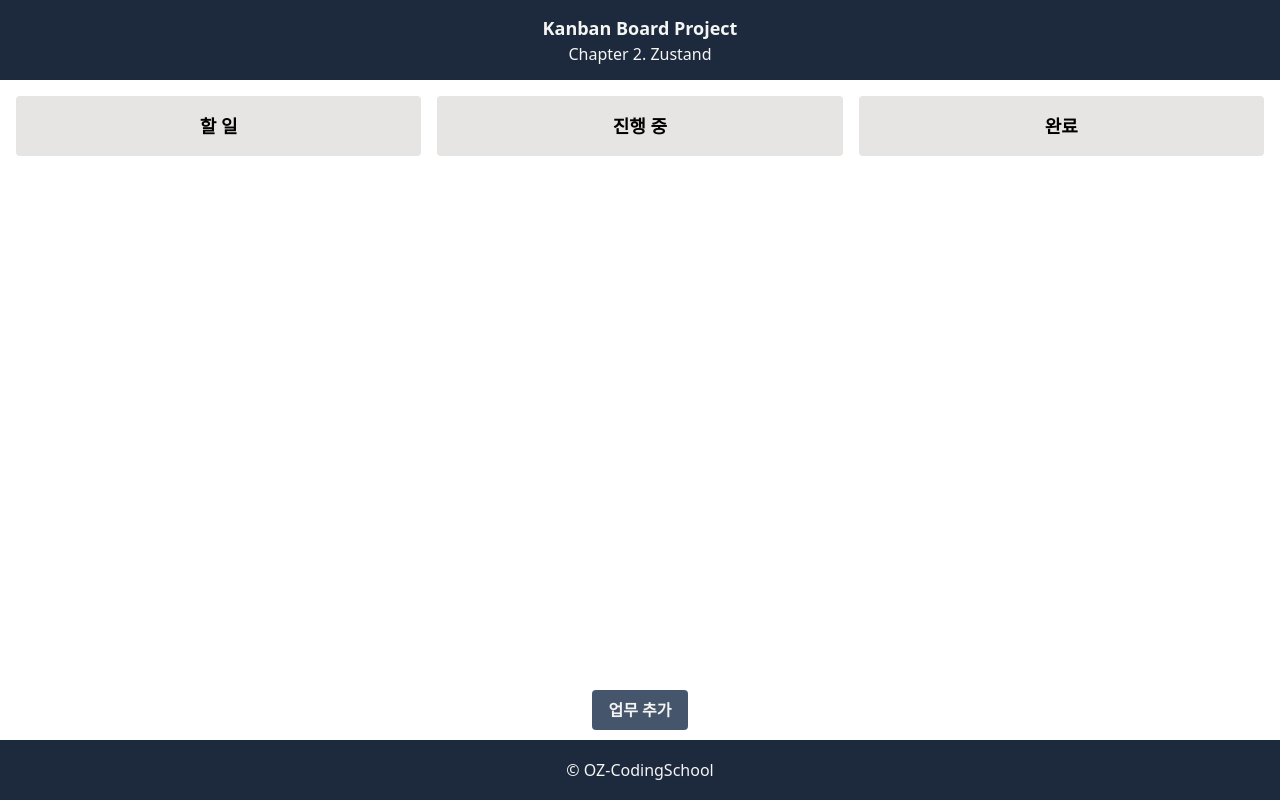
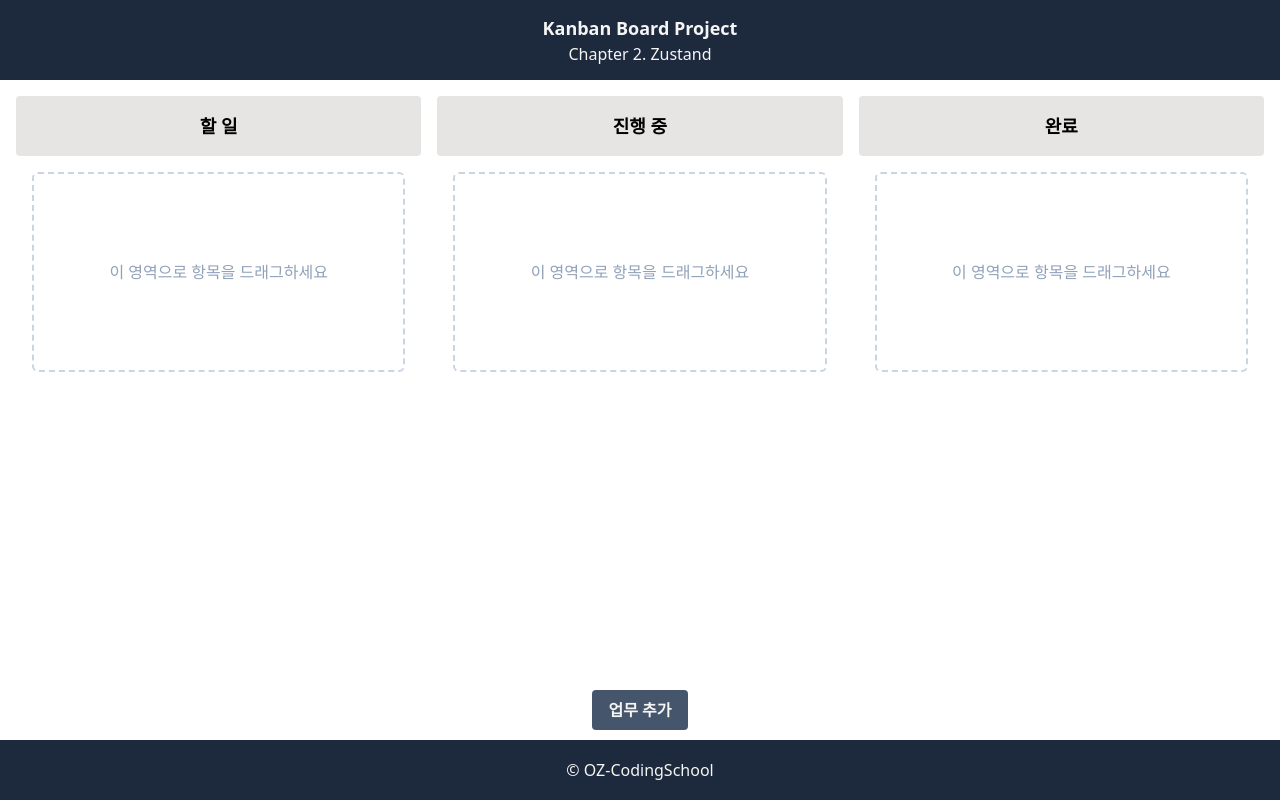
Before and after one commit to yongarframe/oz_react_deepening_15_2_answer, a React (Vite) app: page / in a window 1280 px wide. Built offline with nearby package versions, Linux system fonts and the light colour scheme.

Commit message:
dnd 라이브러리 활용한 드래그앤 드랍 칸반보드내에서 안됨

```diff
--- a/package.json
+++ b/package.json
@@ -10,6 +10,9 @@
     "preview": "vite preview"
   },
   "dependencies": {
+    "@dnd-kit/core": "^6.3.1",
+    "@dnd-kit/sortable": "^10.0.0",
+    "@dnd-kit/utilities": "^3.2.2",
     "@tailwindcss/vite": "^4.0.17",
     "react": "^18.2.0",
     "react-dom": "^18.2.0",
--- a/src/App.jsx
+++ b/src/App.jsx
@@ -1,8 +1,70 @@
 import Boards from './components/Boards';
 import Controller from './components/Controller';
+import { DndContext, DragOverlay, PointerSensor, rectIntersection, useSensor, useSensors } from '@dnd-kit/core';
+import { useBoardStore } from './store';
+import { useState } from 'react';
+import { arrayMove } from '@dnd-kit/sortable';
 
 function App() {
+  const { data, updateBoardType, reorderItems } = useBoardStore();
+  const [activeId, setActiveId] = useState(null);
+  const activeItem = activeId ? data.find((item) => item.id === activeId) : null;
+  const sensors = useSensors(useSensor(PointerSensor, { activationConstraint: { distance: 5 } }));
+
+  const handleDragStart = (event) => {
+    const { active } = event;
+    setActiveId(active.id);
+  };
+
+  const handleDragOver = (event) => {
+    const { active, over } = event;
+
+    if (!over) return;
+
+    const activeItem = data.find((item) => item.id === active.id);
+    if (!activeItem) return;
+    if (over.data?.current?.type && activeItem.type !== over.data.current.type && active.id !== over.id) {
+      updateBoardType(active.id, over.data.current.type);
+    }
+  };
+
+  const handleDragEnd = (event) => {
+    const { active, over } = event;
+
+    if (!over) {
+      setActiveId(null);
+      return;
+    }
+
+    const activeItem = data.find((item) => item.id === active.id);
+    if (!activeItem) {
+      setActiveId(null);
+      return;
+    }
+
+    if (over.data?.current?.type && activeItem.type !== over.data.current.type) {
+      updateBoardType(active.id, over.data.current.type);
+    } else if (over.id !== active.id) {
+      const activeIndex = data.findIndex((item) => item.id === active.id);
+      const overIndex = data.findIndex((item) => item.id === over.id);
+
+      if (activeIndex !== -1 && overIndex !== -1) {
+        const newItems = arrayMove(data, activeIndex, overIndex);
+        reorderItems(newItems);
+      }
+    }
+
+    setActiveId(null);
+  };
+
   return (
+    <DndContext
+      sensors={sensors}
+      collisionDetection={rectIntersection}
+      onDragStart={handleDragStart}
+      ondragEnd={handleDragEnd}
+      onDragOver={handleDragOver}
+    >
       <div className="flex flex-col h-screen">
         <header className="w-full h-[80px] bg-slate-800 flex flex-col items-center justify-center text-stone-100">
           <p className="text-lg font-semibold">Kanban Board Project</p>
@@ -20,6 +82,22 @@ function App() {
           <p>&copy; OZ-CodingSchool</p>
         </footer>
       </div>
+      <DragOverlay>
+        {activeId && activeItem && (
+          <div className="bg-white shadow-xl rounded-md p-4 w-full">
+            <div className="flex items-center justify-between">
+              <h3 className="text-lg font-semibold">{activeItem.title}</h3>
+              {activeItem.type === 'todo' && <div className="animate-pulse w-2 h-2 rounded-full bg-green-500"></div>}
+              {activeItem.type === 'inprogress' && (
+                <div className="animate-pulse w-2 h-2 rounded-full bg-amber-500"></div>
+              )}
+              {activeItem.type === 'done' && <div className="animate-pulse w-2 h-2 rounded-full bg-red-500"></div>}
+            </div>
+            <p className="text-sm text-gray-500">{activeItem.created_at}</p>
+          </div>
+        )}
+      </DragOverlay>
+    </DndContext>
   );
 }
 
--- a/src/components/Boards.jsx
+++ b/src/components/Boards.jsx
@@ -3,6 +3,8 @@ import BoardDetailModal from './BoardDetailModal';
 import { useBoardStore } from '../store';
 import BoardConfirmModal from './BoardConfirmModal';
 import BoardEditModal from './BoardEditModal';
+import { useDroppable } from '@dnd-kit/core';
+import { SortableContext, useSortable, verticalListSortingStrategy } from '@dnd-kit/sortable';
 
 const typeToKorean = (type) => {
   switch (type) {
@@ -18,6 +20,14 @@ const typeToKorean = (type) => {
 };
 
 const Boards = ({ type }) => {
+  const { setNodeRef, isOver } = useDroppable({
+    id: type,
+    data: {
+      type,
+      accepts: ['todo', 'inprogress', 'done'],
+    },
+  });
+
   const { data } = useBoardStore();
   const filteredData = data.filter((item) => item.type === type);
   const [item, setItem] = useState(null);
@@ -57,26 +67,24 @@ const Boards = ({ type }) => {
   };
 
   return (
-    <div className="w-full flex flex-col">
+    <div
+      ref={setNodeRef}
+      className={`w-full flex flex-col ${isOver ? 'bg-slate-200 rounded-md ring-2 ring-slate-400 ring-inset' : ''}`}
+    >
       <div className="w-full h-[60px] bg-stone-200 rounded-sm flex items-center justify-center">
         <p className="text-lg font-semibold">{typeToKorean(type)}</p>
       </div>
       <div className="flex flex-col gap-2 p-4">
-        {filteredData.map((item) => (
-          <div
-            onClick={() => handleModalOpen(item)}
-            key={item.id}
-            className="bg-white hover:bg-stone-100 shadow-md rounded-md p-4 cursor-pointer"
-          >
-            <div className="flex items-center justify-between">
-              <h3 className="text-lg font-semibold">{item.title}</h3>
-              {item.type === 'todo' && <div className="animate-pulse w-2 h-2 rounded-full bg-green-500"></div>}
-              {item.type === 'inprogress' && <div className="animate-pulse w-2 h-2 rounded-full bg-amber-500"></div>}
-              {item.type === 'done' && <div className="animate-pulse w-2 h-2 rounded-full bg-red-500"></div>}
+        <SortableContext items={filteredData} strategy={verticalListSortingStrategy}>
+          {filteredData.map((item) => (
+            <SortableItem key={item.id} id={item.id} item={item} onClick={() => handleModalOpen(item)} />
+          ))}
+          {filteredData.length === 0 && (
+            <div className="flex-1 min-h-[200px] border-2 border-dashed border-slate-300 rounded-md flex items-center justify-center text-slate-400">
+              이 영역으로 항목을 드래그하세요
             </div>
-            <p className="text-sm text-gray-500">{item.created_at}</p>
-          </div>
-        ))}
+          )}
+        </SortableContext>
       </div>
       {isOpen && (
         <BoardDetailModal
@@ -92,4 +100,34 @@ const Boards = ({ type }) => {
   );
 };
 
+const SortableItem = ({ id, item, onClick }) => {
+  const { attributes, listeners, setNodeRef, transform, transition, isDragging } = useSortable({ id });
+
+  const itemStyle = {
+    transform: transform ? `translate3d(${transform.x}px, ${transform.y}px, 0)` : undefined,
+    transition,
+    opacity: isDragging ? 0.3 : 1,
+    zIndex: isDragging ? 1000 : 1,
+  };
+  return (
+    <div
+      ref={setNodeRef}
+      style={itemStyle}
+      {...attributes}
+      {...listeners}
+      onClick={onClick}
+      key={item.id}
+      className="bg-white hover:bg-stone-100 shadow-md rounded-md p-4 cursor-pointer"
+    >
+      <div className="flex items-center justify-between">
+        <h3 className="text-lg font-semibold">{item.title}</h3>
+        {item.type === 'todo' && <div className="animate-pulse w-2 h-2 rounded-full bg-green-500"></div>}
+        {item.type === 'inprogress' && <div className="animate-pulse w-2 h-2 rounded-full bg-amber-500"></div>}
+        {item.type === 'done' && <div className="animate-pulse w-2 h-2 rounded-full bg-red-500"></div>}
+      </div>
+      <p className="text-sm text-gray-500">{item.created_at}</p>
+    </div>
+  );
+};
+
 export default Boards;
--- a/src/store.js
+++ b/src/store.js
@@ -11,6 +11,11 @@ export const useBoardStore = create(
         set((state) => ({
           data: state.data.map((item) => (item.id === updatedBoard.id ? updatedBoard : item)),
         })),
+      updateBoardType: (id, newType) =>
+        set((state) => ({
+          data: state.data.map((item) => (item.id === id ? { ...item, type: newType } : item)),
+        })),
+      reorderItems: (newData) => set({ data: newData }),
     }),
     {
       name: 'board-storage',
```
Also changed, not shown: 1 other file (tests, documents, lock files or other folders). Lines whose indentation alone changed are shown as unchanged.
